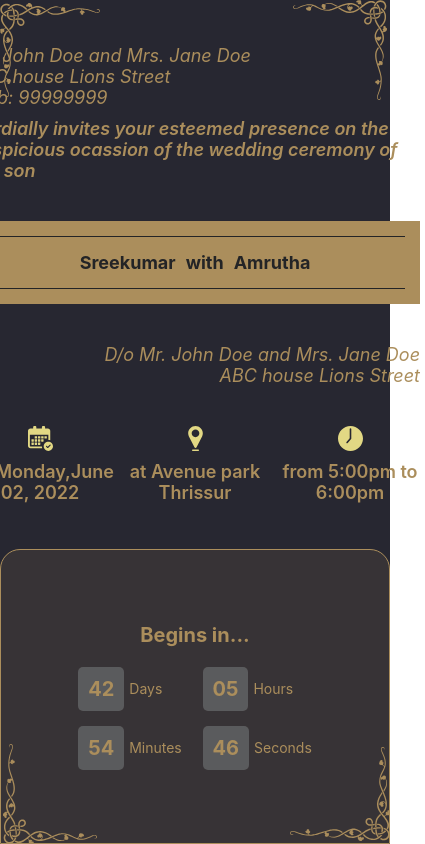
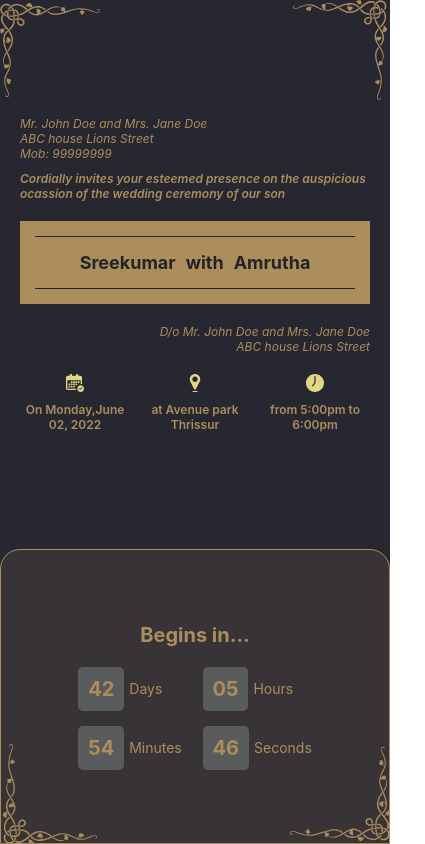
Before and after one commit to skaycse/june-6, a Next.js app: page /invitation in a window 390 px wide. Shown: the whole page, 425 px wide, since content can reach past the window. Built offline with nearby package versions, Linux system fonts and the light colour scheme.

Commit message:
Invitation responsive css

```diff
--- a/styles/Invitation.module.css
+++ b/styles/Invitation.module.css
@@ -1,12 +1,6 @@
 @import url("https://fonts.googleapis.com/css2?family=Tangerine:wght@400;700&display=swap");
 /* @import url('https://fonts.googleapis.com/css2?family=Dancing+Script:wght@400;600;700&display=swap'); */
 
-@media (max-width: 780px) {
-  .parents {
-    font-size: 12px;
-    font-style: italic;
-  }
-}
 .invitationBase {
   display: flex;
   flex-direction: column;
@@ -42,9 +36,10 @@
   /* font-family: 'Dancing Script', cursive; */
 }
 .locationRowBase {
-  display: flex;
-  align-items: center;
-  gap: 5px;
+  display: grid;
+  grid-template-columns: repeat(3, 1fr);
+  /* align-items: center; */
+  gap: 10px;
   margin-top: 40px;
 }
 .locationRow {
@@ -61,3 +56,24 @@
   height: 25px;
   width: 25px;
 }
+
+@media (max-width: 780px) {
+  .parents {
+    font-size: 12px;
+    font-style: italic;
+    width: 100%;
+  }.brideGroomBase{
+    margin: 20px 0;
+  }
+  .locationRowBase {
+    margin-top: 20px;
+  }
+  .locationRow{
+    width: 100%;
+    font-size: 12px;
+  }
+  .locationIcon {
+    width: 18px;
+    height: 18px;
+  }
+}
```
